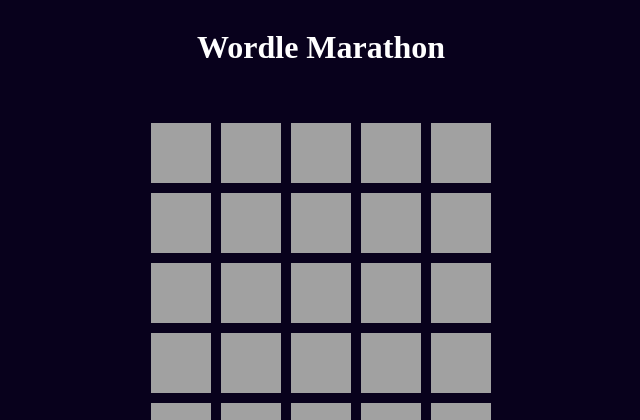
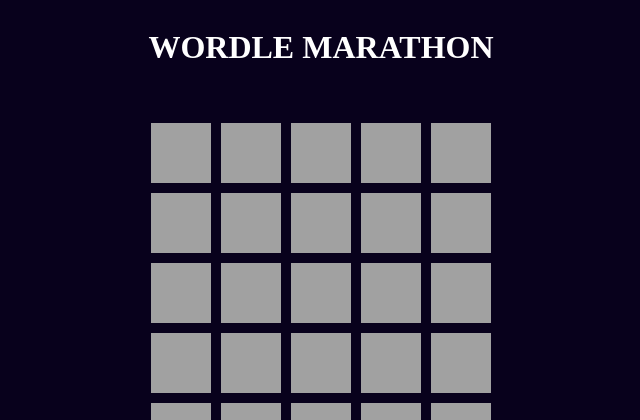
Before and after one commit to ImmatureAI/Wordle, a Flask app: page / in a window 1280 px wide. Shown: the top 420 px of the page, without its empty margins (319-959 px from the left). Run offline with Flask 3, Linux system fonts and the light colour scheme; data that the repository does not hold is empty; parts of the project's set-up code (start-up, migrations or seed data) failed here and were passed over.

Commit message:
minor stuff

```diff
--- a/templates/index.html
+++ b/templates/index.html
@@ -5,7 +5,7 @@
         <link rel = "stylesheet" href = "{{url_for('static', filename = 'style.css')}}">
     </head>
     <body>
-        <h1 style="color: white;">Wordle Marathon</h1>
+        <h1 style="color: white;">WORDLE MARATHON</h1>
         <div id = "canvas"></div>
         <h1 id = "count">Number of words: 0</h1>
         <h1 id = "score">Your Score: 0</h1>
```
